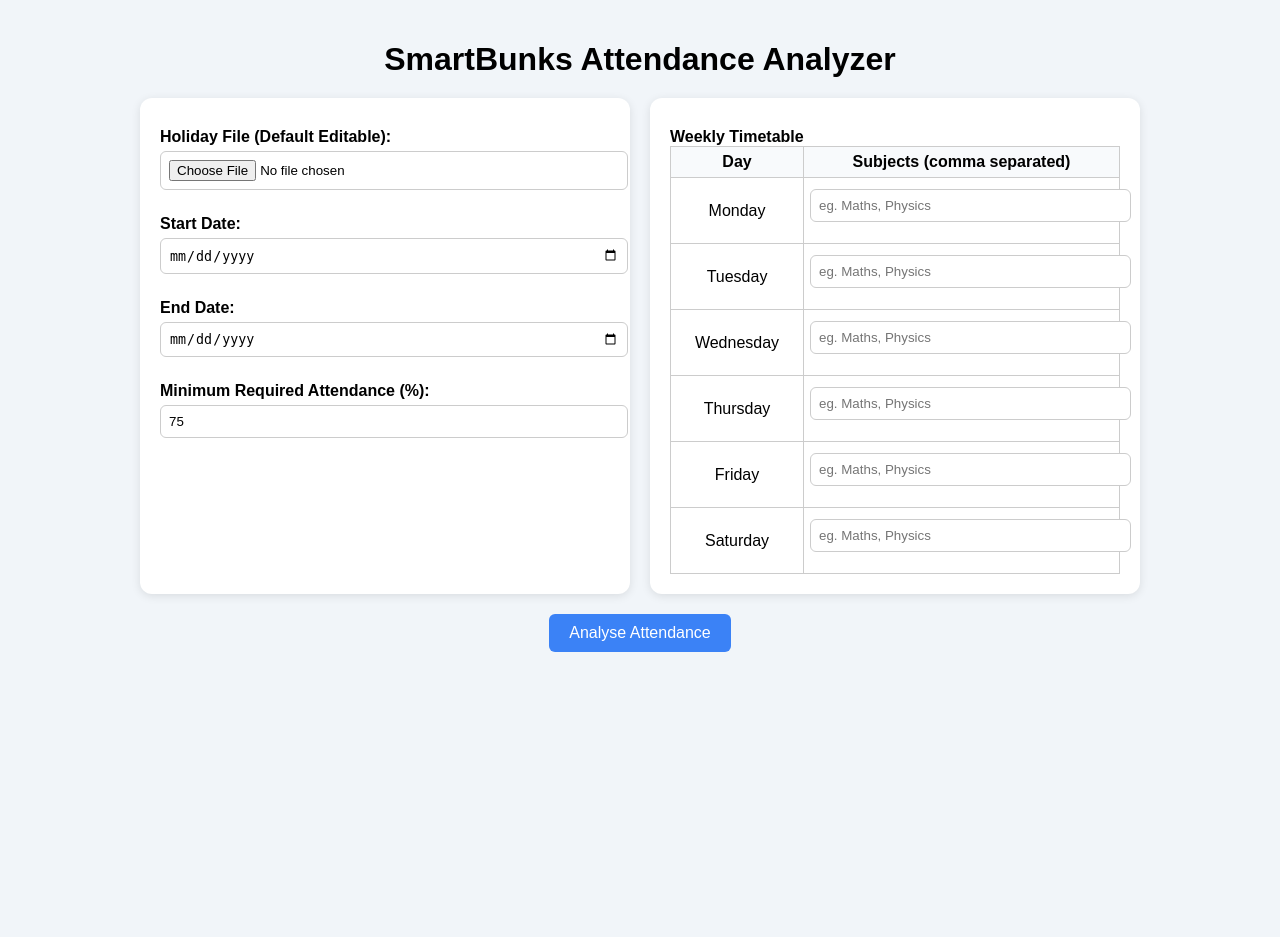
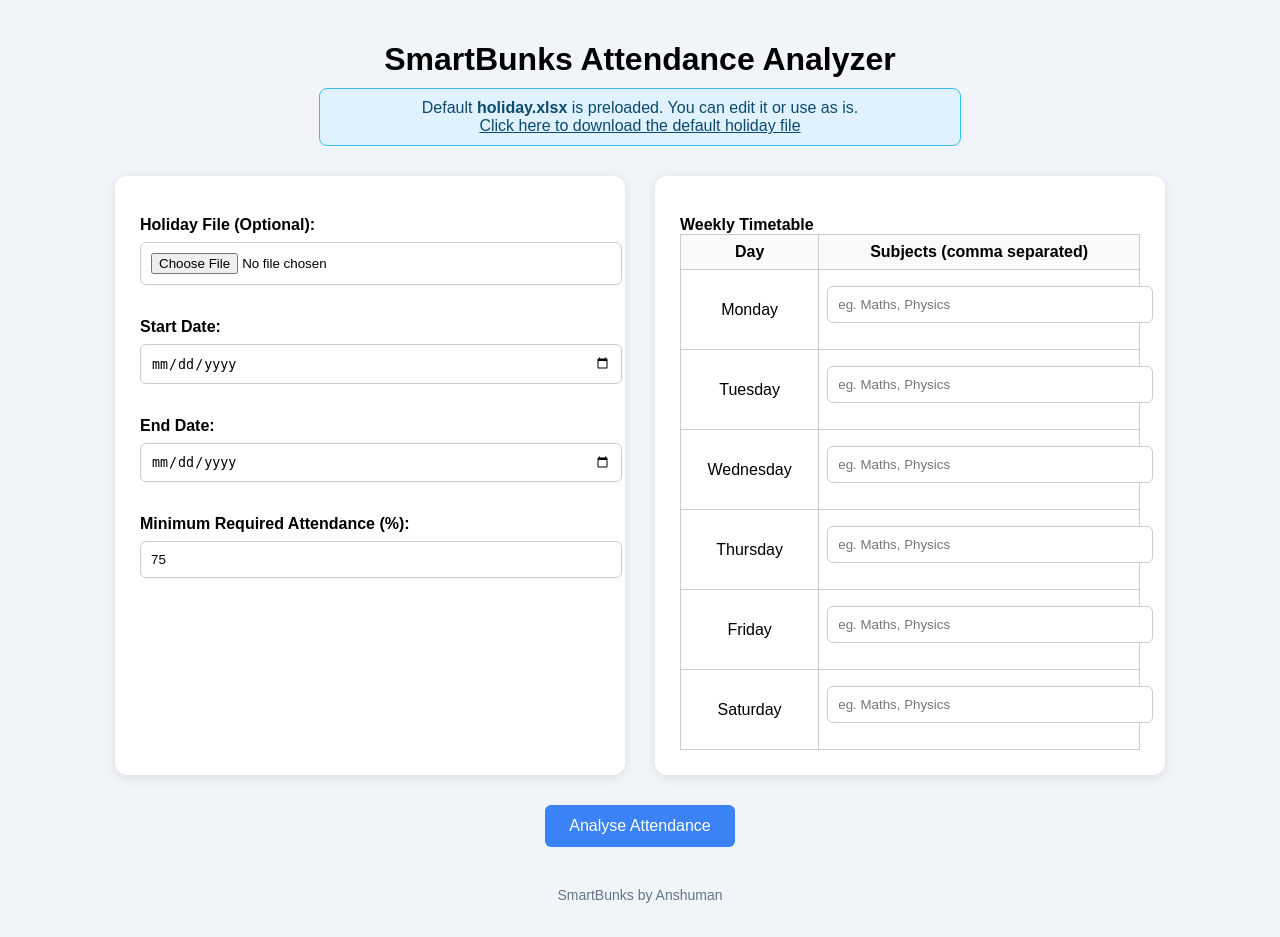
Before and after one commit to Anshu-09/SmartBunks, a Flask app: page / in a window 1280 px wide. Before the commit the page ends 652 px from the top, so only its background shows below. Run offline with Flask 3, Linux system fonts and the light colour scheme.

Commit message:
styling update spacing and footer

```diff
--- a/templates/index.html
+++ b/templates/index.html
@@ -14,28 +14,44 @@
 
         h1 {
             text-align: center;
-            margin-bottom: 20px;
+            margin-bottom: 10px;
+        }
+
+        .alert {
+            background-color: #e0f2fe;
+            border: 1px solid #38bdf8;
+            color: #0c4a6e;
+            padding: 10px 20px;
+            border-radius: 8px;
+            margin: 10px auto 30px auto;
+            max-width: 600px;
+            text-align: center;
+        }
+
+        .alert a {
+            color: #0c4a6e;
+            text-decoration: underline;
         }
 
         .container {
             display: flex;
             flex-wrap: wrap;
-            gap: 20px;
+            gap: 30px;
             justify-content: center;
         }
 
         .card {
             background: white;
-            padding: 20px;
+            padding: 25px;
             border-radius: 12px;
-            box-shadow: 0 2px 10px rgba(0,0,0,0.1);
+            box-shadow: 0 2px 12px rgba(0,0,0,0.1);
             width: 100%;
-            max-width: 450px;
+            max-width: 460px;
         }
 
         label {
             font-weight: bold;
-            margin-top: 10px;
+            margin-top: 15px;
             display: block;
         }
 
@@ -44,9 +60,9 @@
         input[type="file"],
         input[type="text"] {
             width: 100%;
-            padding: 8px;
-            margin-top: 5px;
-            margin-bottom: 15px;
+            padding: 10px;
+            margin-top: 8px;
+            margin-bottom: 18px;
             border: 1px solid #ccc;
             border-radius: 6px;
         }
@@ -57,7 +73,7 @@
         }
 
         th, td {
-            padding: 6px;
+            padding: 8px;
             border: 1px solid #ccc;
             text-align: center;
         }
@@ -70,7 +86,7 @@
             background-color: #3b82f6;
             color: white;
             border: none;
-            padding: 10px 20px;
+            padding: 12px 24px;
             font-size: 16px;
             border-radius: 6px;
             cursor: pointer;
@@ -87,24 +103,37 @@
         }
 
         .result-container {
-            margin-top: 30px;
+            margin-top: 40px;
             background: white;
-            padding: 20px;
+            padding: 25px;
             border-radius: 12px;
-            box-shadow: 0 2px 10px rgba(0,0,0,0.1);
+            box-shadow: 0 2px 12px rgba(0,0,0,0.1);
         }
 
         .result-table {
             overflow-x: auto;
         }
+
+        footer {
+            margin-top: 40px;
+            text-align: center;
+            font-size: 14px;
+            color: #64748b;
+        }
     </style>
 </head>
 <body>
     <h1>SmartBunks Attendance Analyzer</h1>
+
+    <div class="alert">
+        Default <strong>holiday.xlsx</strong> is preloaded. You can edit it or use as is.<br>
+        <a href="{{ url_for('static', filename='holiday.xlsx') }}" download>Click here to download the default holiday file</a>
+    </div>
+
     <form action="/process" method="post" enctype="multipart/form-data">
         <div class="container">
             <div class="card">
-                <label for="holiday_sheet">Holiday File (Default Editable):</label>
+                <label for="holiday_sheet">Holiday File (Optional):</label>
                 <input type="file" id="holiday_sheet" name="holiday_sheet">
 
                 <label for="start_date">Start Date:</label>
@@ -134,7 +163,7 @@
             </div>
         </div>
 
-        <div style="text-align:center; margin-top: 20px;">
+        <div style="text-align:center; margin-top: 30px;">
             <button type="submit">Analyse Attendance</button>
         </div>
     </form>
@@ -147,5 +176,9 @@
         </div>
     </div>
     {% endif %}
+
+    <footer>
+        <p>SmartBunks by Anshuman</p>
+    </footer>
 </body>
 </html>
```
